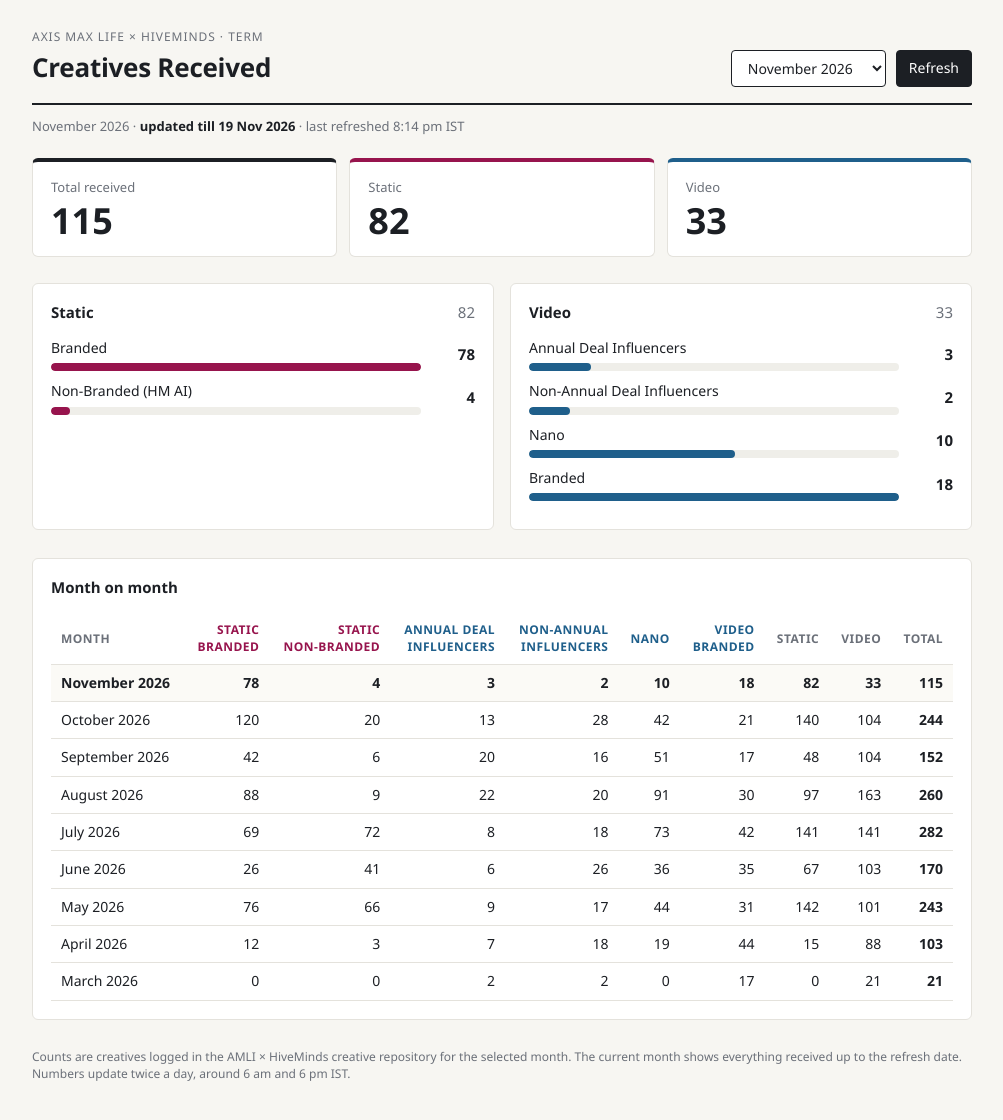
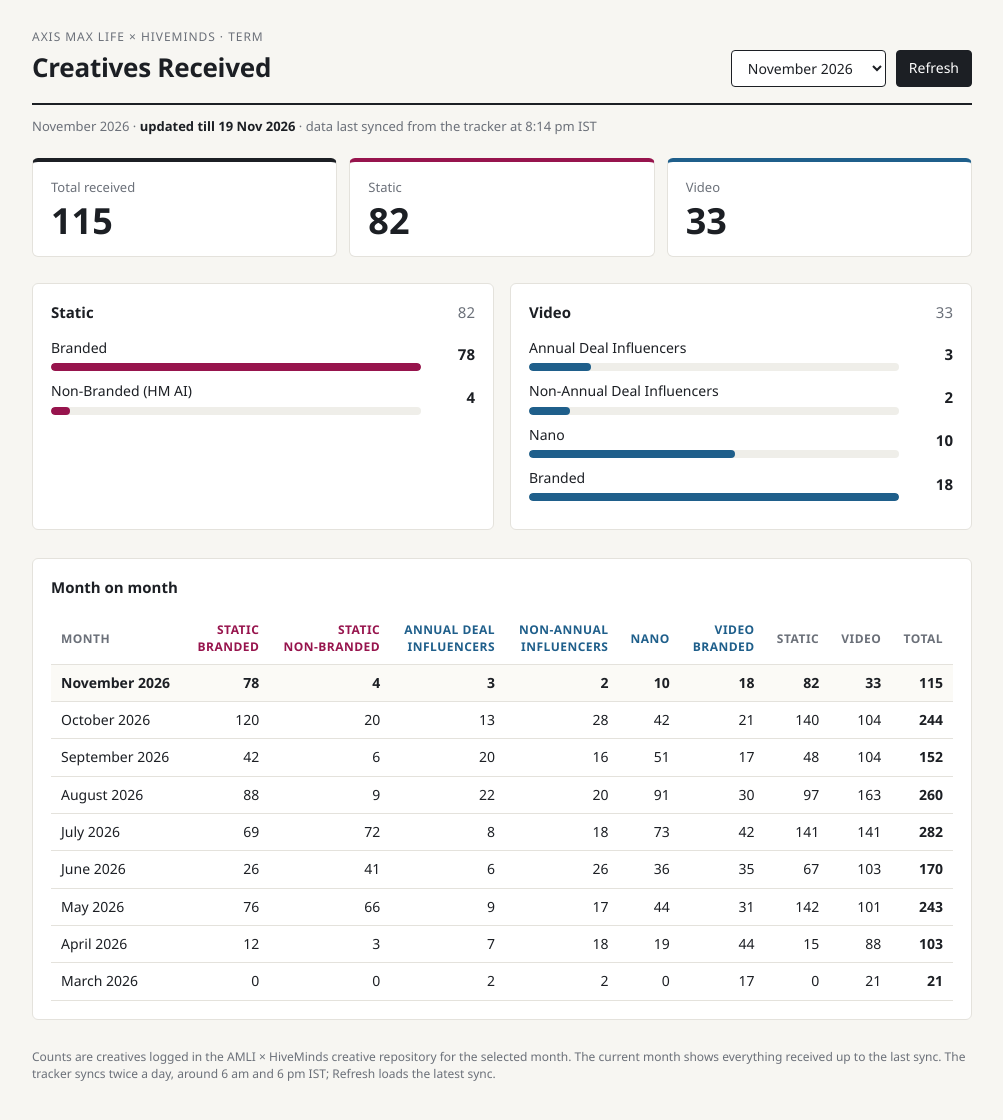
Before and after one commit to rakshitshetty-hash/amli-term-dashboard, a plain HTML site: page public/creatives/index.html in a window 1280 px wide. Shown: the whole page, without its empty margins (138-1141 px from the left). Drawn offline with Linux system fonts and the light colour scheme.

Commit message:
Creatives page: label the timestamp as last sync time
Co-Authored-By: Claude Opus 5.5 <noreply@anthropic.com>
Claude-Session: https://claude.ai/code/session_0143i4gZLCzzqUQFrdRj3JyC

```diff
--- a/public/creatives/index.html
+++ b/public/creatives/index.html
@@ -98,7 +98,7 @@
     </div>
   </section>
 
-  <footer>Counts are creatives logged in the AMLI × HiveMinds creative repository for the selected month. The current month shows everything received up to the refresh date. Numbers update twice a day, around 6 am and 6 pm IST.</footer>
+  <footer>Counts are creatives logged in the AMLI × HiveMinds creative repository for the selected month. The current month shows everything received up to the last sync. The tracker syncs twice a day, around 6 am and 6 pm IST; Refresh loads the latest sync.</footer>
 </div>
 
 <script>
@@ -161,8 +161,8 @@ function render(){
   const isCurrent = key === currentKey(gen);
   const s = sum(c, STATIC_ROWS), v = sum(c, VIDEO_ROWS);
   $('stamp').innerHTML = isCurrent
-    ? `${m.label} · <b>updated till ${fmtDate(gen)}</b> · last refreshed ${fmtTime(gen)} IST`
-    : `${m.label} · full month · last refreshed ${fmtDate(gen)}, ${fmtTime(gen)} IST`;
+    ? `${m.label} · <b>updated till ${fmtDate(gen)}</b> · data last synced from the tracker at ${fmtTime(gen)} IST`
+    : `${m.label} · full month · data last synced ${fmtDate(gen)}, ${fmtTime(gen)} IST`;
   $('t-total').textContent = s + v; $('t-static').textContent = s; $('t-video').textContent = v;
   $('s-sum').textContent = s; $('v-sum').textContent = v;
   $('s-rows').innerHTML = rowsHTML(c, STATIC_ROWS);
```
